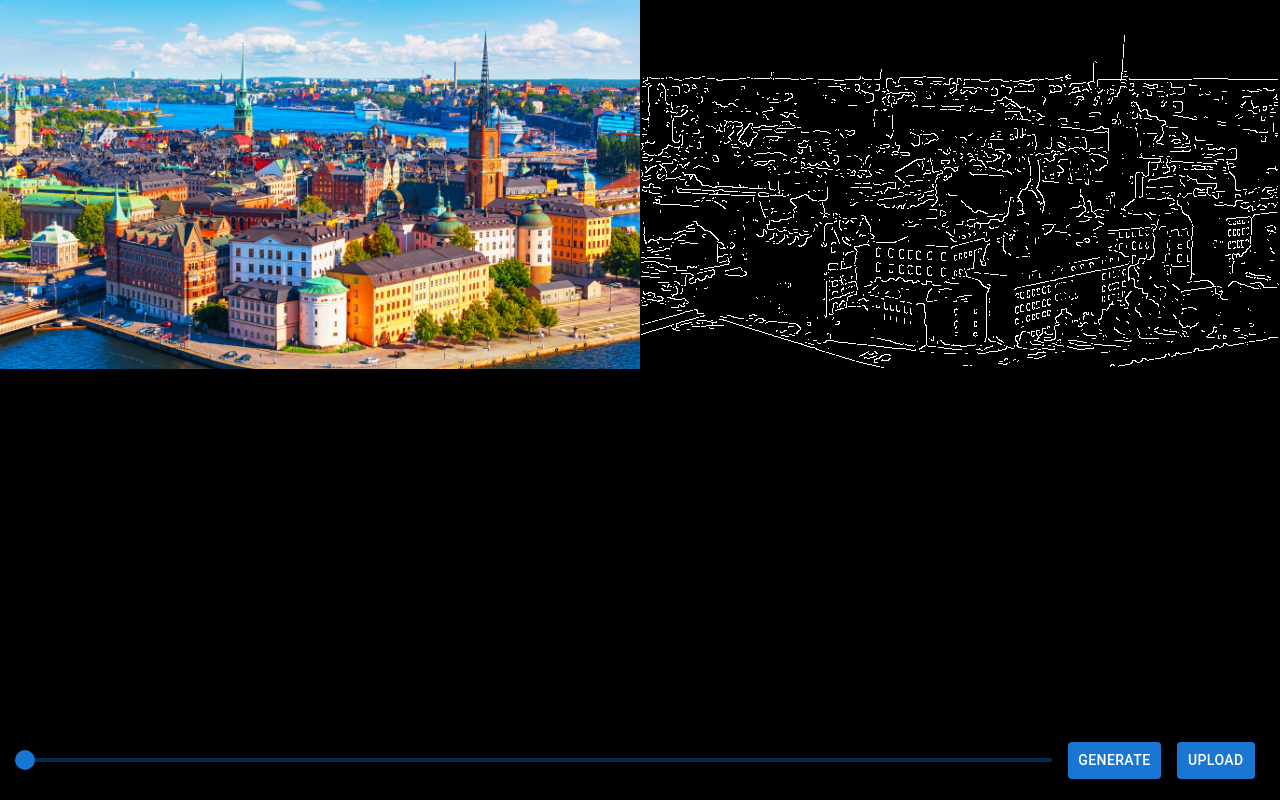
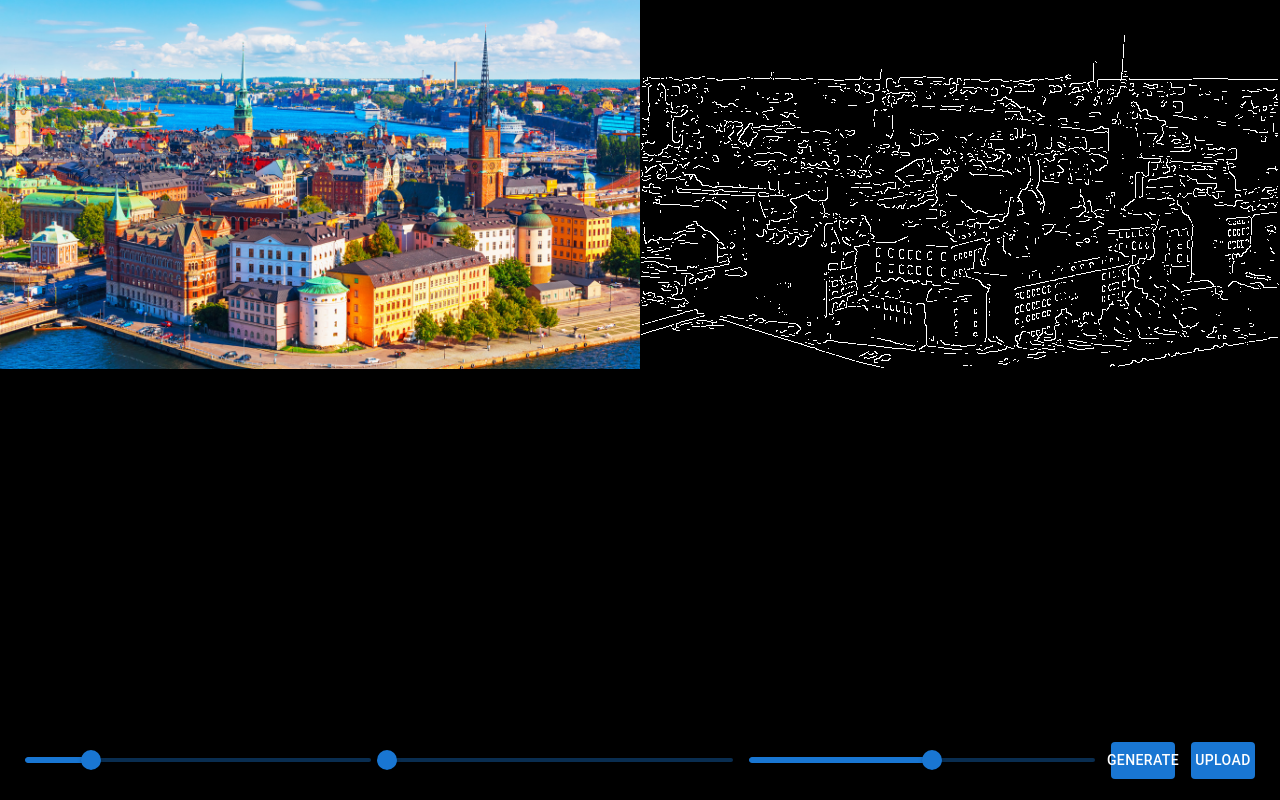
Before and after one commit to will-em/line-detection, a React (Create React App) app: page / in a window 1280 px wide. Built offline with nearby package versions, Linux system fonts and the light colour scheme.

Commit message:
Working sliders

```diff
--- a/src/App.js
+++ b/src/App.js
@@ -7,8 +7,15 @@ import Button from '@mui/material/Button';
 
 function App() {
   const [variance, setVariance] = useState(1);
+  const [low_t, setLow_t] = useState(0.05);
+  const [high_t, setHigh_t] = useState(0.5);
   const [image, setImage] = useState(null);
   const [generate, setGenerate] = useState(false);
+
+  useEffect(() => {
+    if(low_t > high_t)
+      setHigh_t(low_t);
+  },[low_t])
 
   const reader = new FileReader();
   const imageReader = e => {
@@ -25,7 +32,9 @@ function App() {
     <div>
       <Canvas variance={variance} uploadedImage={image} generate={generate} setGenerate={setGenerate}/>
       <Stack id="stack" spacing={2} direction="row" sx={{ mb: 1 }} alignItems="center">
-        <VarSlider setVariance={setVariance}/>
+        <VarSlider value={variance} setValue={setVariance} min={0.05} max={5} step={0.05}/>
+        <VarSlider value={low_t} setValue={setLow_t} min={0.05} max={0.9} step={0.05}/>
+        <VarSlider value={high_t} setValue={setHigh_t} min={0.05} max={0.9} step={0.05} low_t={low_t}/>
         <Button variant="contained" onClick={() => setGenerate(true)}>Generate</Button>
         <Button variant="contained" component="label">Upload<input type="file" hidden onChange={imageReader}/></Button>
       </Stack>
--- a/src/VarSlider.js
+++ b/src/VarSlider.js
@@ -1,20 +1,26 @@
 import React, { useState, useEffect, useRef } from 'react';
 import Slider from '@mui/material/Slider';
 
-function VarSlider({variance, setVariance}) {
+function VarSlider({min, max, step, value, setValue, low_t}) {
 
     const handleChange = (event, newValue) => {
-      setVariance(newValue);
+        // Make sure the higher threshold is larger than the lower one
+        if(low_t){
+            if(newValue >= low_t)
+                setValue(newValue);
+        }else{
+            setValue(newValue);
+        }
     };
 
     return (
         <Slider
-        value={variance}
+        value={value}
         valueLabelDisplay="auto"
         onChange={handleChange}
-        min={0.05}
-        max={5}
-        step={0.05}
+        min={min}
+        max={max}
+        step={step}
         />
     );
   }
```
